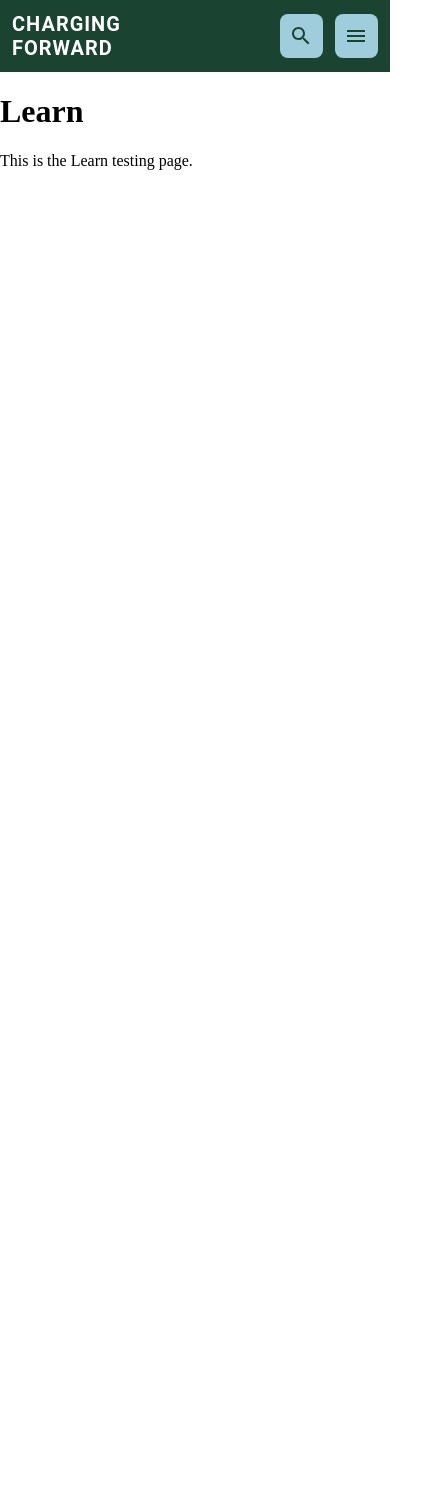
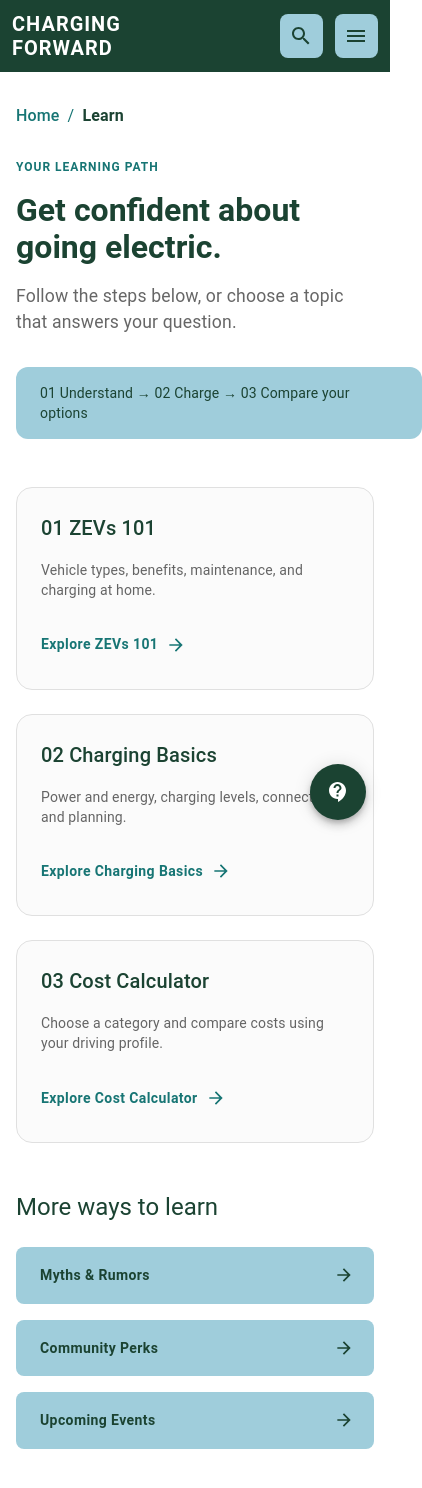
Before and after one commit to idsp-3380-charging-forward/frontend, a Next.js app: page /learn in a window 390 px wide. Shown: the top 1488 px of the page, 422 px wide, since content can reach past the window. Before the commit the page ends 844 px from the top, so only its background shows below. Built offline with nearby package versions, Linux system fonts and the light colour scheme; what @mui/material-nextjs would draw is missing.

Commit message:
Implement Learn page UI wireframe
- Added responsive MUI-based layout for the Learn page.
- Included learning path banner, step cards, and exploration links.

```diff
--- a/src/app/learn/page.js
+++ b/src/app/learn/page.js
@@ -1,8 +1,164 @@
+"use client";
+
+import {
+    ArrowForward as ArrowForwardIcon
+} from '@mui/icons-material';
+import { Box, Breadcrumbs, Button, Card, CardContent, Container, Stack, Typography } from '@mui/material';
+import Link from 'next/link';
+import ChatbotLauncher from '../../components/features/chatbot/ChatbotLauncher';
+
 export default function LearnPage() {
     return (
-        <div>
-            <h1>Learn</h1>
-            <p>This is the Learn testing page.</p>
-        </div>
+        <Container maxWidth="lg" sx={{ pt: { xs: 4, md: 6 }, pb: 10 }}>
+            {/* Breadcrumbs */}
+            <Breadcrumbs separator="/" aria-label="breadcrumb" sx={{ mb: 3, '& .MuiBreadcrumbs-separator': { color: '#177574' } }}>
+                <Link href="/" style={{ color: '#177574', textDecoration: 'none', fontWeight: '500' }}>
+                    Home
+                </Link>
+                <Typography color="text.primary" sx={{ fontWeight: 'bold', color: '#1b4332' }}>
+                    Learn
+                </Typography>
+            </Breadcrumbs>
+
+            {/* Header Section */}
+            <Box sx={{ mb: 6 }}>
+                <Typography variant="overline" sx={{ fontWeight: 'bold', display: 'block', mb: 1, letterSpacing: 1, color: '#177574' }}>
+                    YOUR LEARNING PATH
+                </Typography>
+                <Typography variant="h3" component="h1" sx={{ fontWeight: 'bold', mb: 2, color: '#1b4332', fontSize: { xs: '2rem', md: '2.75rem' } }}>
+                    Get confident about going electric.
+                </Typography>
+                <Typography variant="body1" sx={{ mb: 4, fontSize: '1.1rem', maxWidth: 650, color: 'text.secondary' }}>
+                    Follow the steps below, or choose a topic that answers your question.
+                </Typography>
+
+                {/* Learning Path Progress Banner */}
+                <Box
+                    sx={{
+                        bgcolor: '#9fcddb',
+                        borderRadius: 3,
+                        py: 2,
+                        px: 3,
+                        display: 'inline-flex',
+                        alignItems: 'center',
+                        gap: 1.5,
+                        width: { xs: '100%', sm: 'auto' },
+                        justifyContent: { xs: 'center', sm: 'flex-start' }
+                    }}
+                >
+                    <Typography variant="body2" fontWeight="bold" sx={{ color: '#1b4332' }}>
+                        01 Understand → 02 Charge → 03 Compare your options
+                    </Typography>
+                </Box>
+            </Box>
+
+            {/* One step at a time Cards */}
+            <Box
+                sx={{
+                    display: 'grid',
+                    gridTemplateColumns: { xs: '1fr', md: 'repeat(3, 1fr)' },
+                    gap: 3,
+                    mb: 6
+                }}
+            >
+                <Card variant="outlined" sx={{ borderRadius: 4, display: 'flex', flexDirection: 'column', p: 1, borderColor: '#e0e0e0', bgcolor: '#fbfbfb' }}>
+                    <CardContent sx={{ flexGrow: 1, display: 'flex', flexDirection: 'column', justifyContent: 'space-between' }}>
+                        <Box>
+                            <Typography variant="h6" fontWeight="bold" sx={{ mb: 2, color: '#1b4332' }}>
+                                01 ZEVs 101
+                            </Typography>
+                            <Typography variant="body2" sx={{ mb: 4, color: 'text.secondary' }}>
+                                Vehicle types, benefits, maintenance, and charging at home.
+                            </Typography>
+                        </Box>
+                        <Button
+                            component={Link}
+                            href="/zevs-101"
+                            endIcon={<ArrowForwardIcon />}
+                            sx={{ p: 0, justifyContent: 'flex-start', color: '#177574', textTransform: 'none', fontWeight: 'bold', '&:hover': { bgcolor: 'transparent', textDecoration: 'underline' } }}
+                        >
+                            Explore ZEVs 101
+                        </Button>
+                    </CardContent>
+                </Card>
+
+                <Card variant="outlined" sx={{ borderRadius: 4, display: 'flex', flexDirection: 'column', p: 1, borderColor: '#e0e0e0', bgcolor: '#fbfbfb' }}>
+                    <CardContent sx={{ flexGrow: 1, display: 'flex', flexDirection: 'column', justifyContent: 'space-between' }}>
+                        <Box>
+                            <Typography variant="h6" fontWeight="bold" sx={{ mb: 2, color: '#1b4332' }}>
+                                02 Charging Basics
+                            </Typography>
+                            <Typography variant="body2" sx={{ mb: 4, color: 'text.secondary' }}>
+                                Power and energy, charging levels, connectors, and planning.
+                            </Typography>
+                        </Box>
+                        <Button
+                            component={Link}
+                            href="/charging-basics"
+                            endIcon={<ArrowForwardIcon />}
+                            sx={{ p: 0, justifyContent: 'flex-start', color: '#177574', textTransform: 'none', fontWeight: 'bold', '&:hover': { bgcolor: 'transparent', textDecoration: 'underline' } }}
+                        >
+                            Explore Charging Basics
+                        </Button>
+                    </CardContent>
+                </Card>
+
+                <Card variant="outlined" sx={{ borderRadius: 4, display: 'flex', flexDirection: 'column', p: 1, borderColor: '#e0e0e0', bgcolor: '#fbfbfb' }}>
+                    <CardContent sx={{ flexGrow: 1, display: 'flex', flexDirection: 'column', justifyContent: 'space-between' }}>
+                        <Box>
+                            <Typography variant="h6" fontWeight="bold" sx={{ mb: 2, color: '#1b4332' }}>
+                                03 Cost Calculator
+                            </Typography>
+                            <Typography variant="body2" sx={{ mb: 4, color: 'text.secondary' }}>
+                                Choose a category and compare costs using your driving profile.
+                            </Typography>
+                        </Box>
+                        <Button
+                            component={Link}
+                            href="/cost-calculator"
+                            endIcon={<ArrowForwardIcon />}
+                            sx={{ p: 0, justifyContent: 'flex-start', color: '#177574', textTransform: 'none', fontWeight: 'bold', '&:hover': { bgcolor: 'transparent', textDecoration: 'underline' } }}
+                        >
+                            Explore Cost Calculator
+                        </Button>
+                    </CardContent>
+                </Card>
+            </Box>
+
+            {/* More ways to learn Section */}
+            <Box sx={{ mb: 4 }}>
+                <Typography variant="h5" fontWeight="bold" sx={{ mb: 3, color: '#1b4332' }}>
+                    More ways to learn
+                </Typography>
+                <Stack spacing={2}>
+                    <Button
+                        component={Link}
+                        href="/myths-rumors"
+                        endIcon={<ArrowForwardIcon sx={{ color: '#1b4332' }} />}
+                        sx={{ bgcolor: '#9fcddb', color: '#1b4332', py: 2, px: 3, borderRadius: 2, justifyContent: 'space-between', textTransform: 'none', fontWeight: 'bold', boxShadow: 'none', '&:hover': { bgcolor: '#8abdc9' } }}
+                    >
+                        Myths & Rumors
+                    </Button>
+                    <Button
+                        component={Link}
+                        href="/community-perks"
+                        endIcon={<ArrowForwardIcon sx={{ color: '#1b4332' }} />}
+                        sx={{ bgcolor: '#9fcddb', color: '#1b4332', py: 2, px: 3, borderRadius: 2, justifyContent: 'space-between', textTransform: 'none', fontWeight: 'bold', boxShadow: 'none', '&:hover': { bgcolor: '#8abdc9' } }}
+                    >
+                        Community Perks
+                    </Button>
+                    <Button
+                        component={Link}
+                        href="/events"
+                        endIcon={<ArrowForwardIcon sx={{ color: '#1b4332' }} />}
+                        sx={{ bgcolor: '#9fcddb', color: '#1b4332', py: 2, px: 3, borderRadius: 2, justifyContent: 'space-between', textTransform: 'none', fontWeight: 'bold', boxShadow: 'none', '&:hover': { bgcolor: '#8abdc9' } }}
+                    >
+                        Upcoming Events
+                    </Button>
+                </Stack>
+            </Box>
+
+            <ChatbotLauncher />
+        </Container>
     );
 }
```
